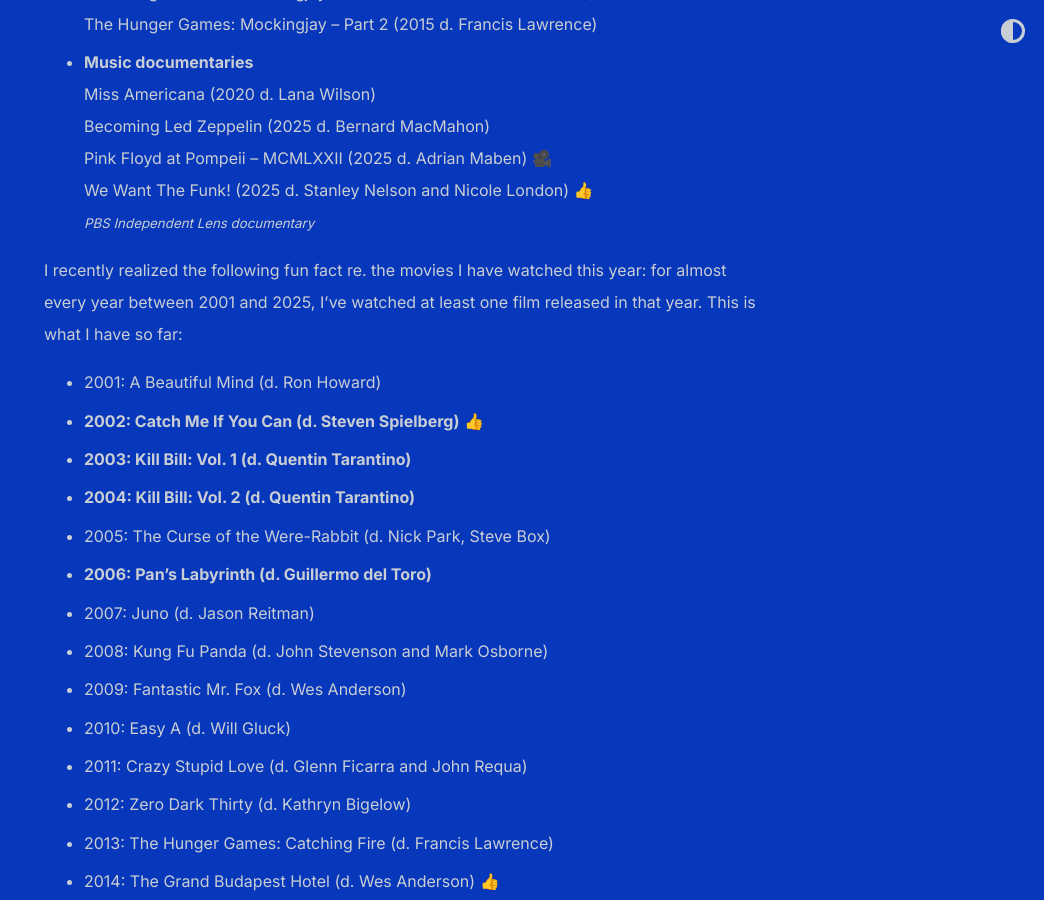
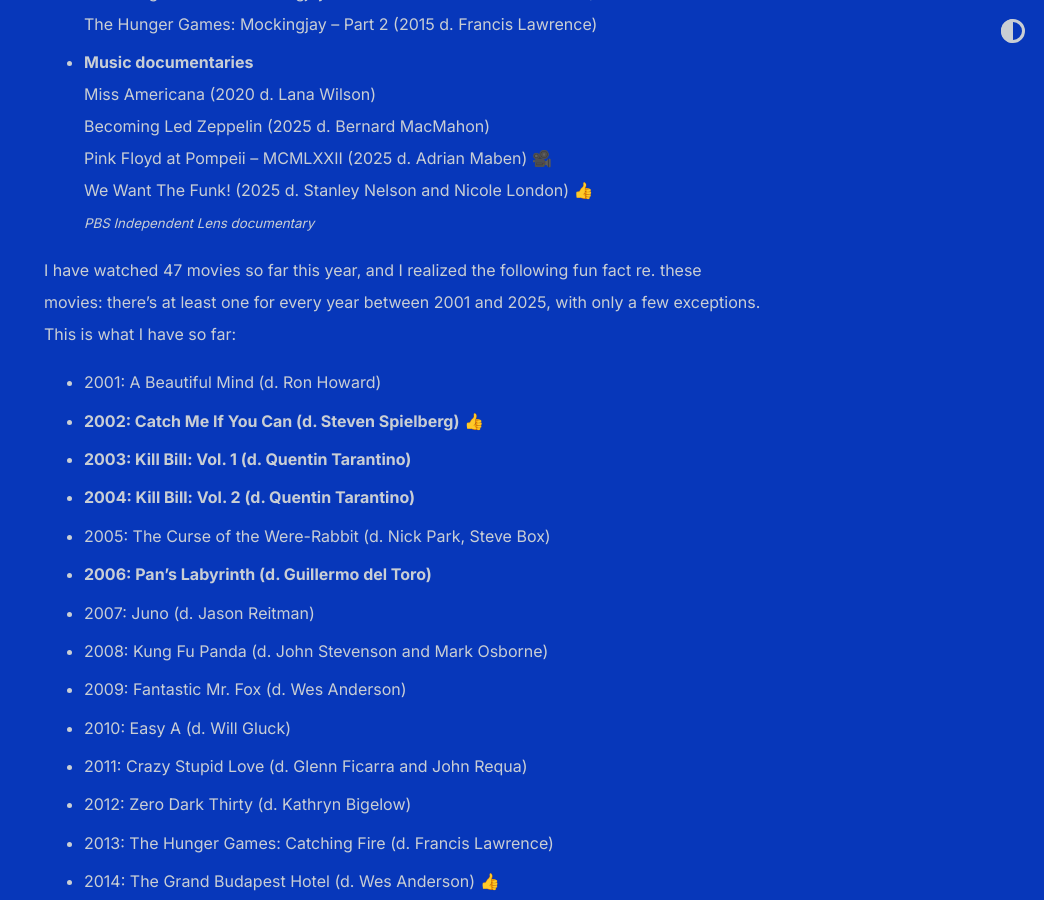
Before and after one commit to shihankanungo/shihankanungo.github.io, a Jekyll site: the page built from movies.md, in a window 1280 px wide and 900 px high, scrolled down 2936 px. Shown: the whole window, without its empty margins (236-1280 px from the left). Built offline with Jekyll 4.4.1, drawn with Linux system fonts in a browser that asks for light colours.

Commit message:
Update movies.md

```diff
--- a/movies.md
+++ b/movies.md
@@ -69,7 +69,7 @@
   Pink Floyd at Pompeii – MCMLXXII (2025 d. Adrian Maben) 🎥 <br>
   We Want The Funk! (2025 d. Stanley Nelson and Nicole London) 👍 <br> <small>_PBS Independent Lens documentary_</small>
 
-I recently realized the following fun fact re. the movies I have watched this year: for almost every year between 2001 and 2025, I’ve watched at least one film released in that year. This is what I have so far:
+I have watched 47 movies so far this year, and I realized the following fun fact re. these movies: there's at least one for every year between 2001 and 2025, with only a few exceptions. This is what I have so far:
 
 - 2001: A Beautiful Mind (d. Ron Howard)
 - **2002: Catch Me If You Can (d. Steven Spielberg)**  👍
```
